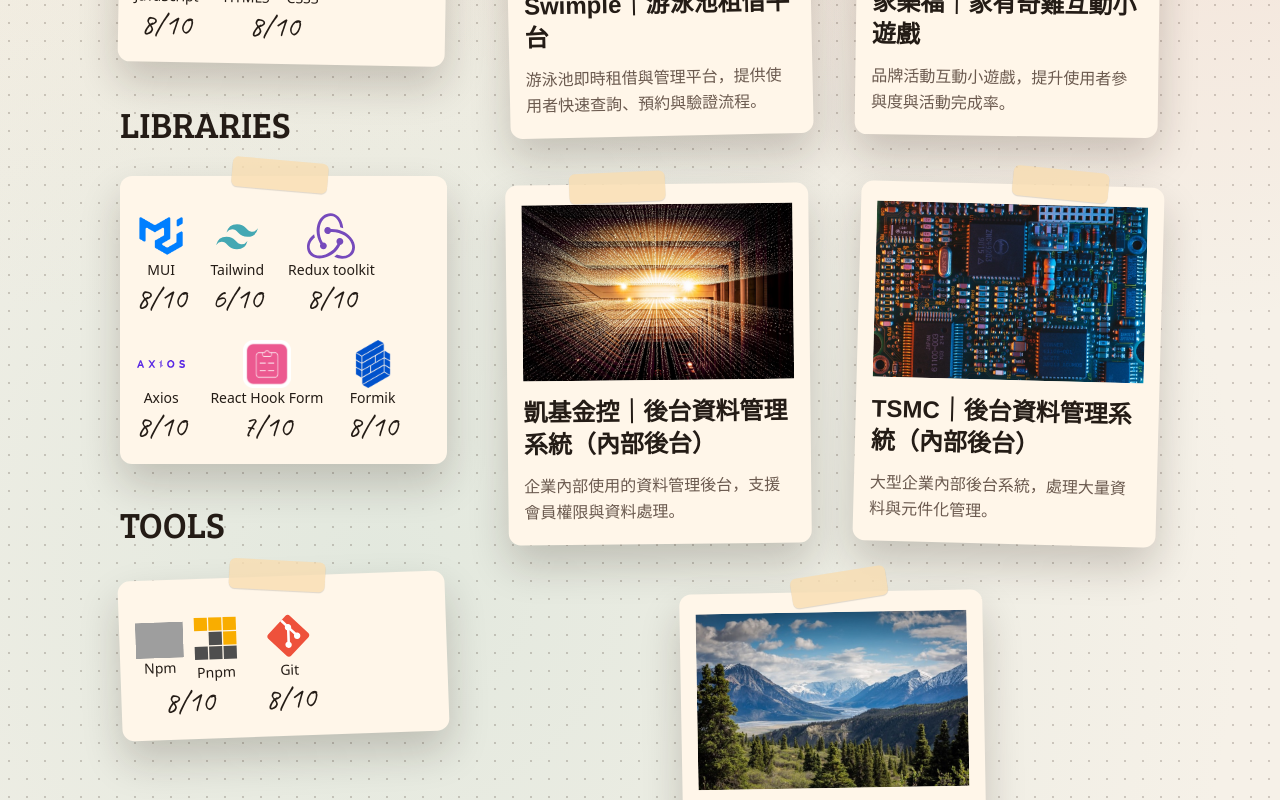
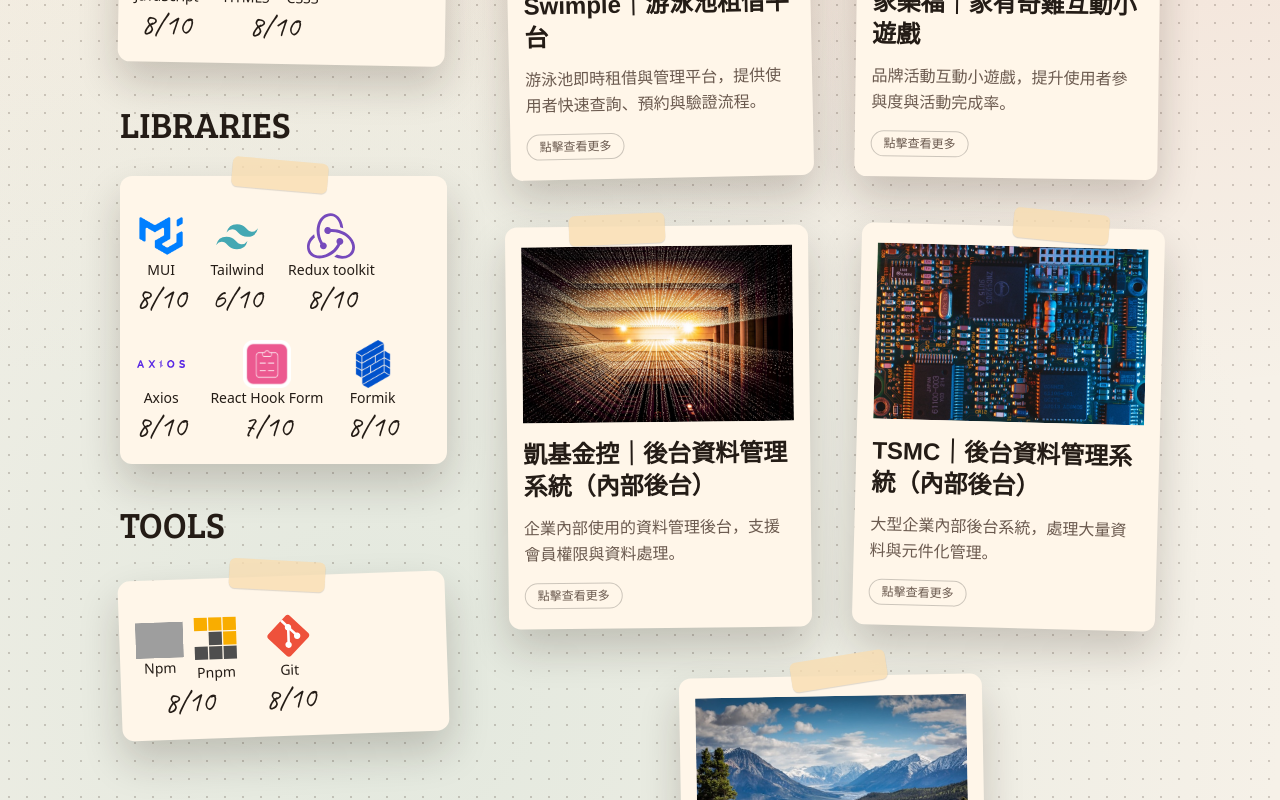
Before and after one commit to zooroy/roy-resume, a Next.js app: page / in a window 1280 px wide. Shown: the part 1120-1920 px from the top of the page. Built offline with nearby package versions, Linux system fonts and the light colour scheme; grey boxes are pictures that could not be loaded.

Commit message:
feat(projects): add click-to-view hint on project cards

```diff
--- a/app/page.tsx
+++ b/app/page.tsx
@@ -688,6 +688,9 @@
                         <p className="mt-3 leading-relaxed text-(--text-light-fg)">
                           {project.summary}
                         </p>
+                        <p className="mt-4 inline-flex rounded-full border border-black/20 px-3 py-1 text-xs text-(--text-light-fg)">
+                          {lang === 'zh' ? '點擊查看更多' : 'Click to view more'}
+                        </p>
                       </div>
                     </DraggableCard>
                   ))}
```
